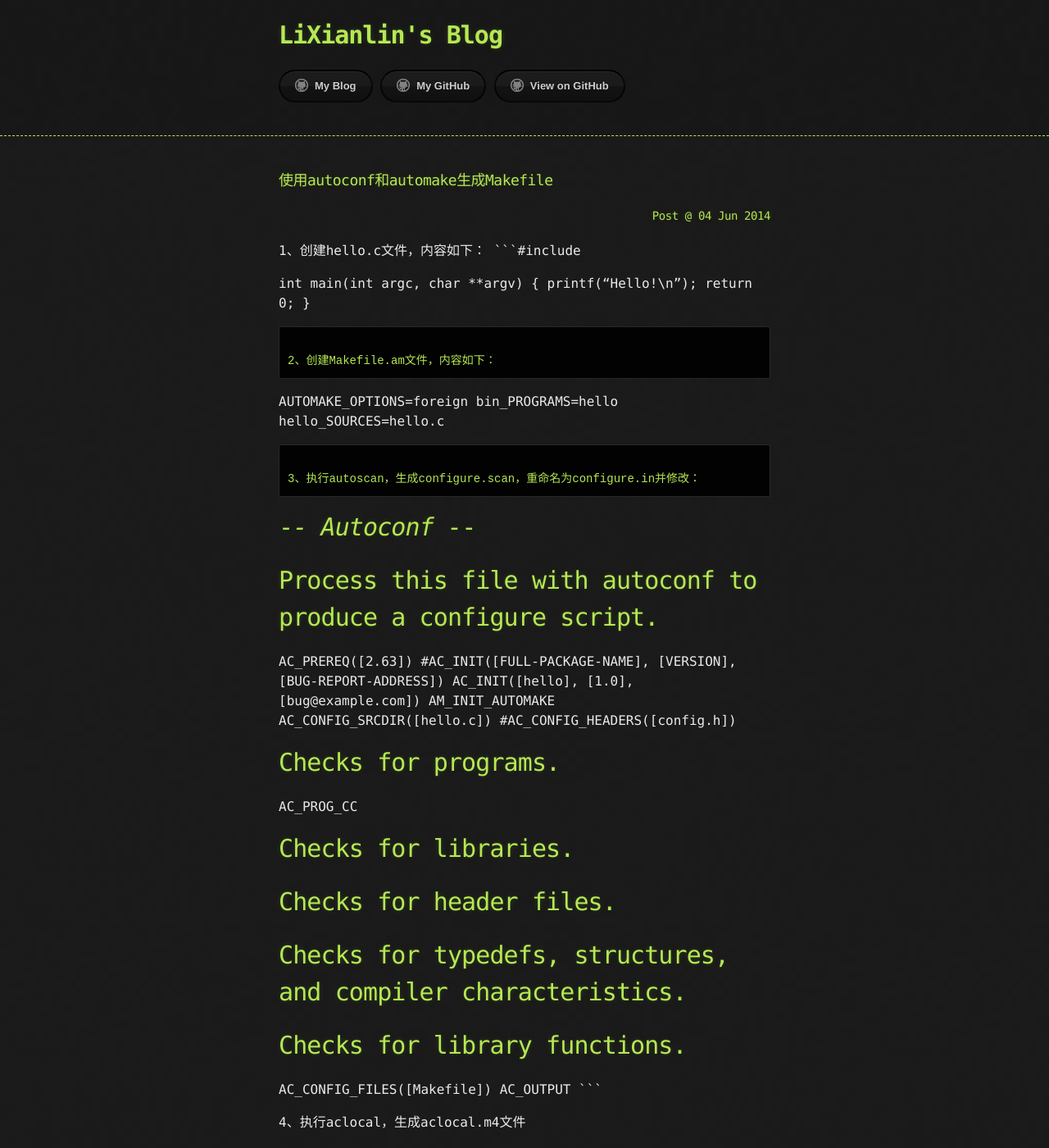
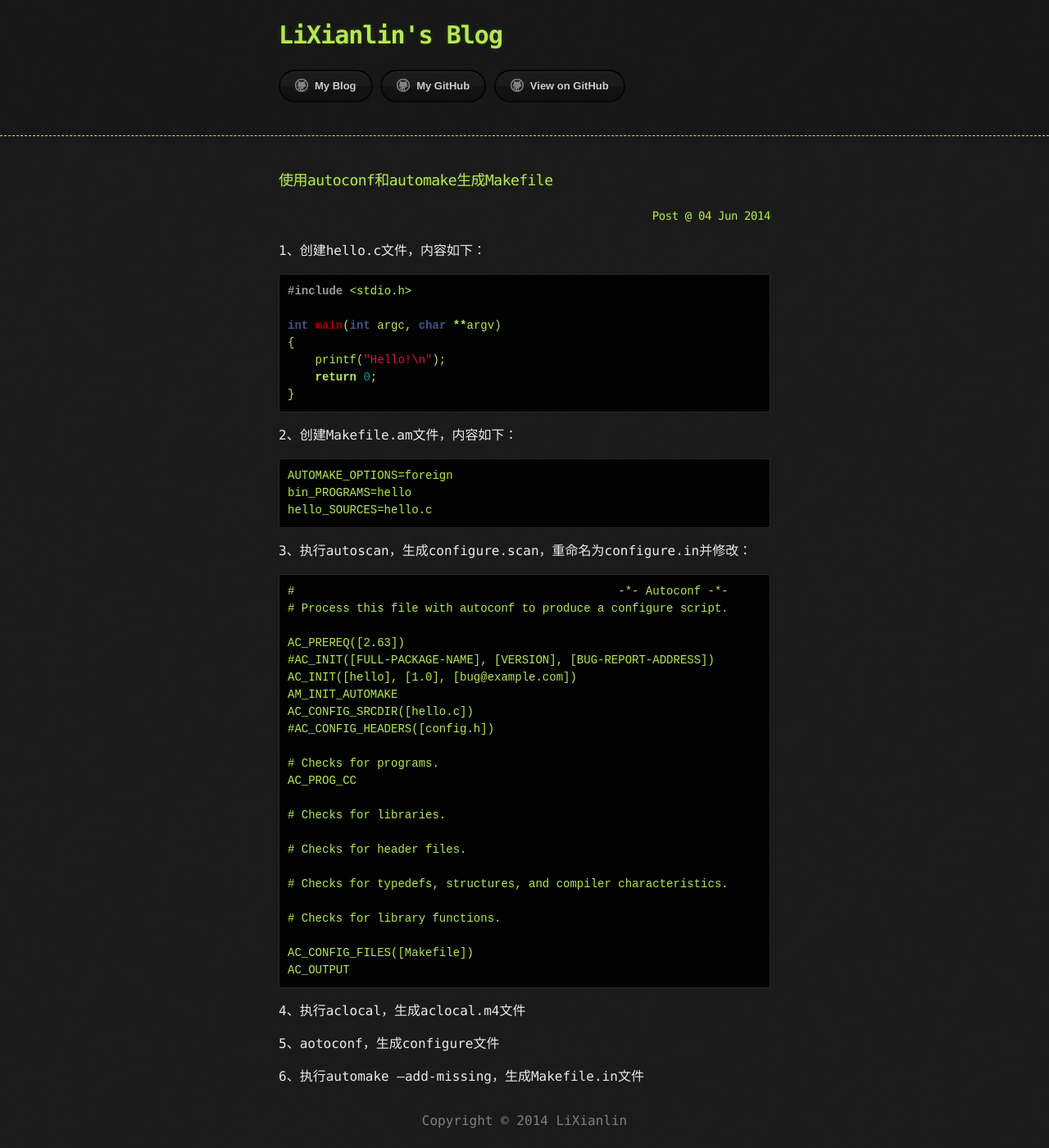
Before and after one commit to hijack-x/hijack-x.github.io, a Jekyll site: the page built from _posts/2014-04-06-autoconf-and-automake.markdown, in a window 1280 px wide and 1400 px high. Shown: the whole window at 82% size. Built offline with Jekyll 4.4.1, drawn with Linux system fonts in a browser that asks for light colours.

Commit message:
Update 2014-04-06-autoconf-and-automake.markdown

````diff
--- a/_posts/2014-04-06-autoconf-and-automake.markdown
+++ b/_posts/2014-04-06-autoconf-and-automake.markdown
@@ -6,7 +6,8 @@ categories: article
 ---
 
 1、创建hello.c文件，内容如下：
-```#include <stdio.h>
+```c
+#include <stdio.h>
 
 int main(int argc, char **argv)
 {
````
